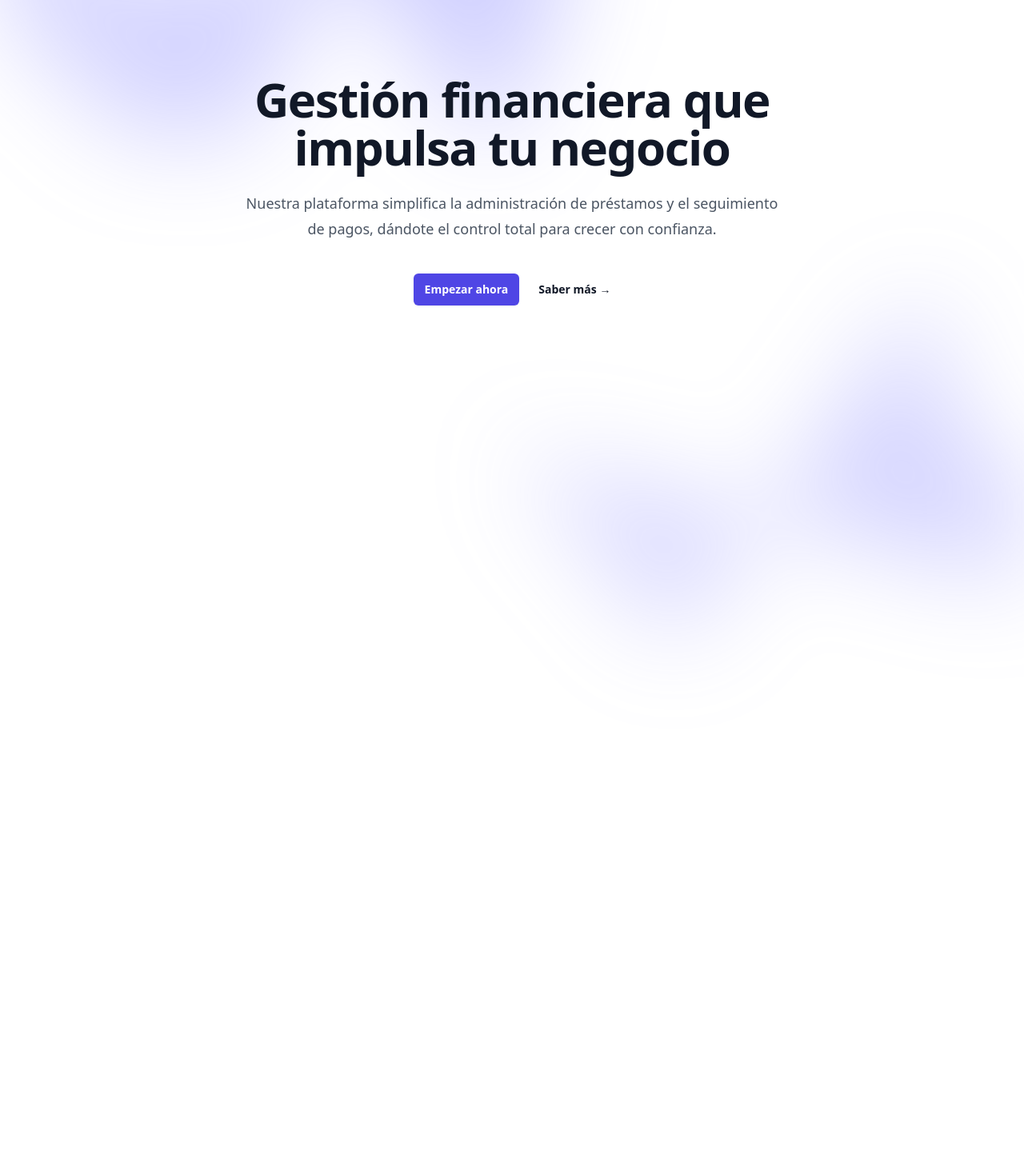
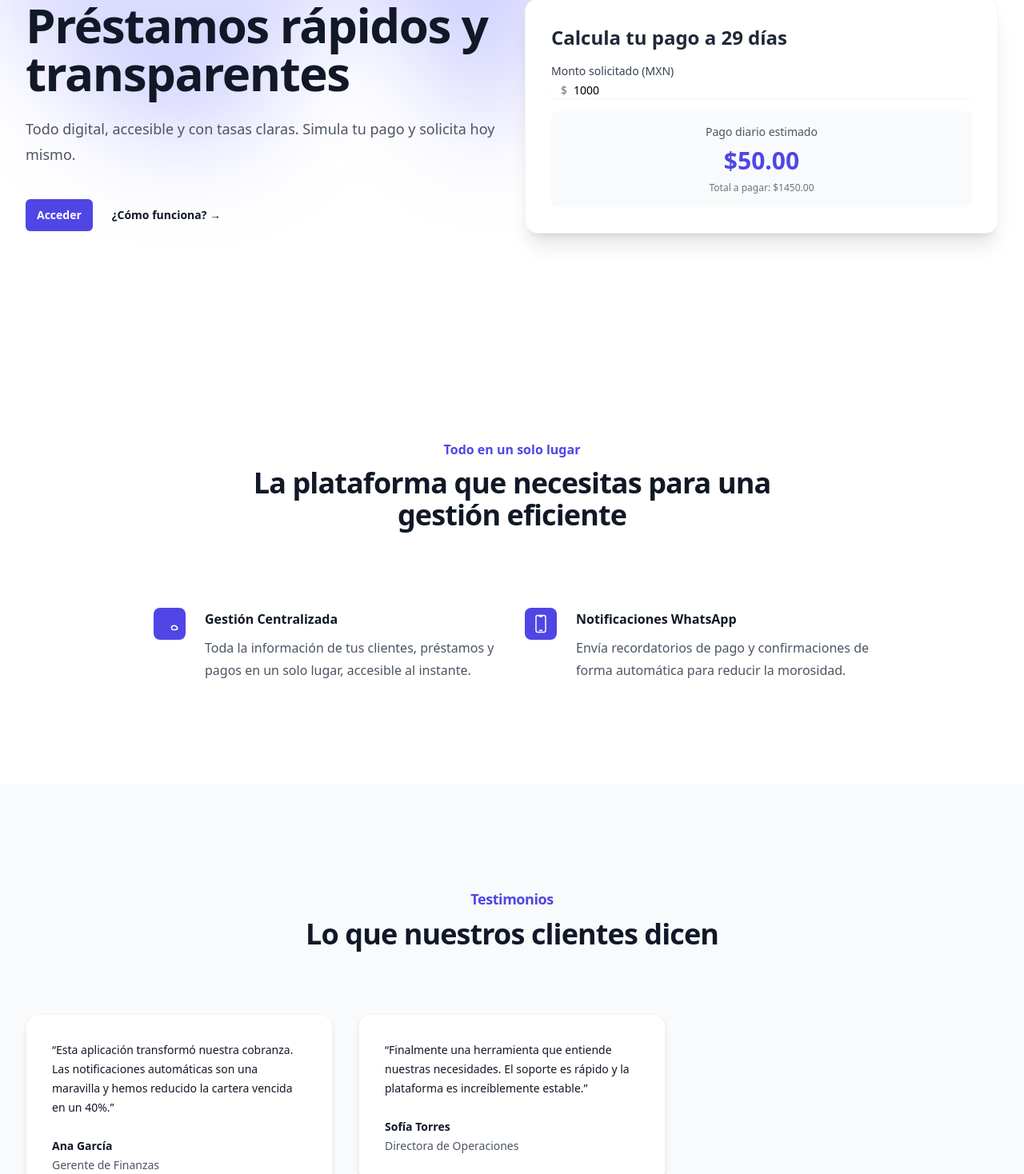
Before and after one commit to Nath1x/prfin-app, a React (Vite) app in the folder frontend/: page / in a window 1280 px wide. Shown: the part 186-1654 px from the top of the page at 80% size. Before the commit the page ends 990 px from the top, so only its background shows below. Built offline with nearby package versions, Linux system fonts and the light colour scheme.

Commit message:
home definido 02

```diff
--- a/frontend/src/App.jsx
+++ b/frontend/src/App.jsx
@@ -1,18 +1,36 @@
 // src/App.jsx
-import React from 'react';
+import React, { useState, useEffect } from 'react';
 import { Link } from 'react-router-dom';
 
-// Un componente SVG simple para el logo. Puedes reemplazarlo por tu propio logo.
+// --- COMPONENTES DE ICONOS (para mantener el código limpio) ---
 const Logo = () => (
-    <svg width="32" height="32" viewBox="0 0 24 24" fill="none" xmlns="http://www.w3.org/2000/svg">
-        <path d="M12 2L2 7L12 12L22 7L12 2Z" stroke="#4F46E5" strokeWidth="2" strokeLinecap="round" strokeLinejoin="round"/>
-        <path d="M2 17L12 22L22 17" stroke="#4F46E5" strokeWidth="2" strokeLinecap="round" strokeLinejoin="round"/>
-        <path d="M2 12L12 17L22 12" stroke="#4F46E5" strokeWidth="2" strokeLinecap="round" strokeLinejoin="round"/>
-    </svg>
+    <svg width="32" height="32" viewBox="0 0 24 24" fill="none" xmlns="http://www.w3.org/2000/svg"><path d="M12 2L2 7L12 12L22 7L12 2Z" stroke="#4F46E5" strokeWidth="2" strokeLinecap="round" strokeLinejoin="round"/><path d="M2 17L12 22L22 17" stroke="#4F46E5" strokeWidth="2" strokeLinecap="round" strokeLinejoin="round"/><path d="M2 12L12 17L22 12" stroke="#4F46E5" strokeWidth="2" strokeLinecap="round" strokeLinejoin="round"/></svg>
 );
 
+const FeatureIcon = ({ children }) => (
+    <div className="absolute left-0 top-0 flex h-10 w-10 items-center justify-center rounded-lg bg-indigo-600">
+        {children}
+    </div>
+);
 
+// --- COMPONENTE PRINCIPAL DE LA PÁGINA DE INICIO ---
 const App = () => {
+    // --- ESTADO Y LÓGICA PARA LA CALCULADORA INTERACTIVA ---
+    const [monto, setMonto] = useState(1000);
+    const [pagoDiario, setPagoDiario] = useState(0);
+    const [totalPagar, setTotalPagar] = useState(0);
+    const TASA_FIJA = 1.45; // Tasa del 45% (1000 se convierte en 1450)
+    const PLAZO_DIAS = 29;
+
+    useEffect(() => {
+        const montoNumerico = parseFloat(monto) || 0;
+        const totalFinal = montoNumerico * TASA_FIJA;
+        const cuotaDiaria = totalFinal / PLAZO_DIAS;
+
+        setTotalPagar(totalFinal.toFixed(2));
+        setPagoDiario(cuotaDiaria.toFixed(2));
+    }, [monto]); // Se ejecuta cada vez que el 'monto' cambia
+
     return (
         <div className="bg-white">
             {/* ========== BARRA DE NAVEGACIÓN ========== */}
@@ -32,39 +50,123 @@ const App = () => {
                 </nav>
             </header>
 
-            {/* ========== SECCIÓN PRINCIPAL (HERO) ========== */}
-            <main className="relative isolate px-6 pt-14 lg:px-8">
-                {/* Efecto de fondo sutil */}
-                <div className="absolute inset-x-0 -top-40 -z-10 transform-gpu overflow-hidden blur-3xl sm:-top-80" aria-hidden="true">
-                    <div className="relative left-[calc(50%-11rem)] aspect-[1155/678] w-[36.125rem] -translate-x-1/2 rotate-[30deg] bg-gradient-to-tr from-[#8080ff] to-[#5555ff] opacity-30 sm:left-[calc(50%-30rem)] sm:w-[72.1875rem]" style={{clipPath: 'polygon(74.1% 44.1%, 100% 61.6%, 97.5% 26.9%, 85.5% 0.1%, 80.7% 2%, 72.5% 32.5%, 60.2% 62.4%, 52.4% 68.1%, 47.5% 58.3%, 45.2% 34.5%, 27.5% 76.7%, 0.1% 64.9%, 17.9% 100%, 27.6% 76.8%, 76.1% 97.7%, 74.1% 44.1%)'}}></div>
-                </div>
-
-                <div className="mx-auto max-w-2xl py-32 sm:py-48 lg:py-56">
-                    <div className="text-center">
-                        <h1 className="text-4xl font-bold tracking-tight text-gray-900 sm:text-6xl">
-                            Gestión financiera que impulsa tu negocio
-                        </h1>
-                        <p className="mt-6 text-lg leading-8 text-gray-600">
-                            Nuestra plataforma simplifica la administración de préstamos y el seguimiento de pagos, dándote el control total para crecer con confianza.
-                        </p>
-                        <div className="mt-10 flex items-center justify-center gap-x-6">
-                            <Link
-                                to="/login"
-                                className="rounded-md bg-indigo-600 px-3.5 py-2.5 text-sm font-semibold text-white shadow-sm hover:bg-indigo-500 focus-visible:outline focus-visible:outline-2 focus-visible:outline-offset-2 focus-visible:outline-indigo-600"
-                            >
-                                Empezar ahora
-                            </Link>
-                            <a href="#" className="text-sm font-semibold leading-6 text-gray-900">
-                                Saber más <span aria-hidden="true">→</span>
-                            </a>
+            <main className="isolate">
+                {/* ========== SECCIÓN HERO Y CALCULADORA ========== */}
+                <div className="relative pt-14">
+                    <div className="absolute inset-x-0 -top-40 -z-10 transform-gpu overflow-hidden blur-3xl sm:-top-80" aria-hidden="true">
+                        <div className="relative left-[calc(50%-11rem)] aspect-[1155/678] w-[36.125rem] -translate-x-1/2 rotate-[30deg] bg-gradient-to-tr from-[#8080ff] to-[#5555ff] opacity-30 sm:left-[calc(50%-30rem)] sm:w-[72.1875rem]" style={{ clipPath: 'polygon(74.1% 44.1%, 100% 61.6%, 97.5% 26.9%, 85.5% 0.1%, 80.7% 2%, 72.5% 32.5%, 60.2% 62.4%, 52.4% 68.1%, 47.5% 58.3%, 45.2% 34.5%, 27.5% 76.7%, 0.1% 64.9%, 17.9% 100%, 27.6% 76.8%, 76.1% 97.7%, 74.1% 44.1%)' }}></div>
+                    </div>
+                    <div className="py-24 sm:py-32">
+                        <div className="mx-auto max-w-7xl px-6 lg:px-8">
+                            <div className="grid grid-cols-1 items-center gap-x-8 gap-y-16 lg:grid-cols-2">
+                                {/* Contenido de texto a la izquierda */}
+                                <div className="text-center lg:text-left">
+                                    <h1 className="text-4xl font-bold tracking-tight text-gray-900 sm:text-6xl">Préstamos rápidos y transparentes</h1>
+                                    <p className="mt-6 text-lg leading-8 text-gray-600">Todo digital, accesible y con tasas claras. Simula tu pago y solicita hoy mismo.</p>
+                                    <div className="mt-10 flex items-center justify-center gap-x-6 lg:justify-start">
+                                        <Link to="/login" className="rounded-md bg-indigo-600 px-3.5 py-2.5 text-sm font-semibold text-white shadow-sm hover:bg-indigo-500 focus-visible:outline focus-visible:outline-2 focus-visible:outline-offset-2 focus-visible:outline-indigo-600">Acceder</Link>
+                                        <a href="#features" className="text-sm font-semibold leading-6 text-gray-900">¿Cómo funciona? <span aria-hidden="true">→</span></a>
+                                    </div>
+                                </div>
+                                {/* Calculadora a la derecha */}
+                                <div className="bg-white p-8 rounded-2xl shadow-xl border border-gray-100">
+                                    <h2 className="text-2xl font-semibold text-gray-800 mb-4">Calcula tu pago a 29 días</h2>
+                                    <div className="space-y-4">
+                                        <div>
+                                            <label htmlFor="monto" className="block text-sm font-medium text-gray-700">Monto solicitado (MXN)</label>
+                                            <div className="relative mt-1 rounded-md shadow-sm">
+                                                <div className="pointer-events-none absolute inset-y-0 left-0 flex items-center pl-3"><span className="text-gray-500 sm:text-sm">$</span></div>
+                                                <input type="number" id="monto" value={monto} onChange={(e) => setMonto(e.target.value)} className="block w-full rounded-md border-gray-300 pl-7 pr-12 focus:border-indigo-500 focus:ring-indigo-500 sm:text-sm" placeholder="1000" />
+                                            </div>
+                                        </div>
+                                        <div className="bg-gray-50 p-4 rounded-lg text-center space-y-2">
+                                            <p className="text-sm text-gray-600">Pago diario estimado</p>
+                                            <p className="text-3xl font-bold text-indigo-600">${pagoDiario}</p>
+                                            <p className="text-xs text-gray-500">Total a pagar: ${totalPagar}</p>
+                                        </div>
+                                    </div>
+                                </div>
+                            </div>
                         </div>
                     </div>
                 </div>
 
-                {/* Efecto de fondo inferior */}
-                <div className="absolute inset-x-0 top-[calc(100%-13rem)] -z-10 transform-gpu overflow-hidden blur-3xl sm:top-[calc(100%-30rem)]" aria-hidden="true">
-                    <div className="relative left-[calc(50%+3rem)] aspect-[1155/678] w-[36.125rem] -translate-x-1/2 bg-gradient-to-tr from-[#8080ff] to-[#5555ff] opacity-30 sm:left-[calc(50%+36rem)] sm:w-[72.1875rem]" style={{clipPath: 'polygon(74.1% 44.1%, 100% 61.6%, 97.5% 26.9%, 85.5% 0.1%, 80.7% 2%, 72.5% 32.5%, 60.2% 62.4%, 52.4% 68.1%, 47.5% 58.3%, 45.2% 34.5%, 27.5% 76.7%, 0.1% 64.9%, 17.9% 100%, 27.6% 76.8%, 76.1% 97.7%, 74.1% 44.1%)'}}></div>
+                {/* ========== SECCIÓN DE CARACTERÍSTICAS ========== */}
+                <div id="features" className="bg-white py-24 sm:py-32">
+                    <div className="mx-auto max-w-7xl px-6 lg:px-8">
+                        <div className="mx-auto max-w-2xl lg:text-center">
+                            <h2 className="text-base font-semibold leading-7 text-indigo-600">Todo en un solo lugar</h2>
+                            <p className="mt-2 text-3xl font-bold tracking-tight text-gray-900 sm:text-4xl">La plataforma que necesitas para una gestión eficiente</p>
+                        </div>
+                        <div className="mx-auto mt-16 max-w-2xl sm:mt-20 lg:mt-24 lg:max-w-4xl">
+                            <dl className="grid max-w-xl grid-cols-1 gap-x-8 gap-y-10 lg:max-w-none lg:grid-cols-2 lg:gap-y-16">
+                                <div className="relative pl-16">
+                                    <dt className="text-base font-semibold leading-7 text-gray-900">
+                                        <FeatureIcon>
+                                            <svg className="h-6 w-6 text-white" fill="none" viewBox="0 0 24 24" strokeWidth="1.5" stroke="currentColor"><path strokeLinecap="round" strokeLinejoin="round" d="M15 19.128a9.38 9.38 0 002.625.372 9.337 9.337 0 004.121-.952 4.125 4.125 0 00-7.533-2.493M15 19.128v-.003c0-1.113-.285-2.16-.786-3.07M15 19.128v-.003" /></svg>
+                                        </FeatureIcon>Gestión Centralizada
+                                    </dt>
+                                    <dd className="mt-2 text-base leading-7 text-gray-600">Toda la información de tus clientes, préstamos y pagos en un solo lugar, accesible al instante.</dd>
+                                </div>
+                                <div className="relative pl-16">
+                                    <dt className="text-base font-semibold leading-7 text-gray-900">
+                                        <FeatureIcon>
+                                            <svg className="h-6 w-6 text-white" fill="none" viewBox="0 0 24 24" strokeWidth="1.5" stroke="currentColor"><path strokeLinecap="round" strokeLinejoin="round" d="M10.5 1.5H8.25A2.25 2.25 0 006 3.75v16.5a2.25 2.25 0 002.25 2.25h7.5A2.25 2.25 0 0018 20.25V3.75a2.25 2.25 0 00-2.25-2.25H13.5m-3 0V3h3V1.5m-3 0h3m-3 18.75h3" /></svg>
+                                        </FeatureIcon>Notificaciones WhatsApp
+                                    </dt>
+                                    <dd className="mt-2 text-base leading-7 text-gray-600">Envía recordatorios de pago y confirmaciones de forma automática para reducir la morosidad.</dd>
+                                </div>
+                            </dl>
+                        </div>
+                    </div>
                 </div>
+
+                {/* ========== SECCIÓN DE TESTIMONIOS ========== */}
+                <section className="bg-gray-50 py-24 sm:py-32">
+                    <div className="mx-auto max-w-7xl px-6 lg:px-8">
+                        <div className="mx-auto max-w-xl text-center">
+                            <h2 className="text-lg font-semibold leading-8 tracking-tight text-indigo-600">Testimonios</h2>
+                            <p className="mt-2 text-3xl font-bold tracking-tight text-gray-900 sm:text-4xl">Lo que nuestros clientes dicen</p>
+                        </div>
+                        <div className="mx-auto mt-16 flow-root max-w-2xl sm:mt-20 lg:mx-0 lg:max-w-none">
+                            <div className="-mt-8 sm:-mx-4 sm:columns-2 sm:text-[0] lg:columns-3">
+                                <div className="pt-8 sm:inline-block sm:w-full sm:px-4">
+                                    <figure className="rounded-2xl bg-white p-8 text-sm leading-6 shadow-md border border-gray-100">
+                                        <blockquote className="text-gray-900"><p>“Esta aplicación transformó nuestra cobranza. Las notificaciones automáticas son una maravilla y hemos reducido la cartera vencida en un 40%.”</p></blockquote>
+                                        <figcaption className="mt-6 flex items-center gap-x-4">
+                                            <div>
+                                                <div className="font-semibold text-gray-900">Ana García</div>
+                                                <div className="text-gray-600">Gerente de Finanzas</div>
+                                            </div>
+                                        </figcaption>
+                                    </figure>
+                                </div>
+                                <div className="pt-8 sm:inline-block sm:w-full sm:px-4">
+                                    <figure className="rounded-2xl bg-white p-8 text-sm leading-6 shadow-md border border-gray-100">
+                                        <blockquote className="text-gray-900"><p>“La facilidad para registrar préstamos y ver el estado de cada cliente en tiempo real no tiene precio. Me ahorra horas de trabajo a la semana.”</p></blockquote>
+                                        <figcaption className="mt-6 flex items-center gap-x-4">
+                                            <div>
+                                                <div className="font-semibold text-gray-900">Carlos Mendoza</div>
+                                                <div className="text-gray-600">Cobrador Independiente</div>
+                                            </div>
+                                        </figcaption>
+                                    </figure>
+                                </div>
+                                 <div className="pt-8 sm:inline-block sm:w-full sm:px-4">
+                                    <figure className="rounded-2xl bg-white p-8 text-sm leading-6 shadow-md border border-gray-100">
+                                        <blockquote className="text-gray-900"><p>“Finalmente una herramienta que entiende nuestras necesidades. El soporte es rápido y la plataforma es increíblemente estable.”</p></blockquote>
+                                        <figcaption className="mt-6 flex items-center gap-x-4">
+                                            <div>
+                                                <div className="font-semibold text-gray-900">Sofía Torres</div>
+                                                <div className="text-gray-600">Directora de Operaciones</div>
+                                            </div>
+                                        </figcaption>
+                                    </figure>
+                                </div>
+                            </div>
+                        </div>
+                    </div>
+                </section>
             </main>
         </div>
     );
```
